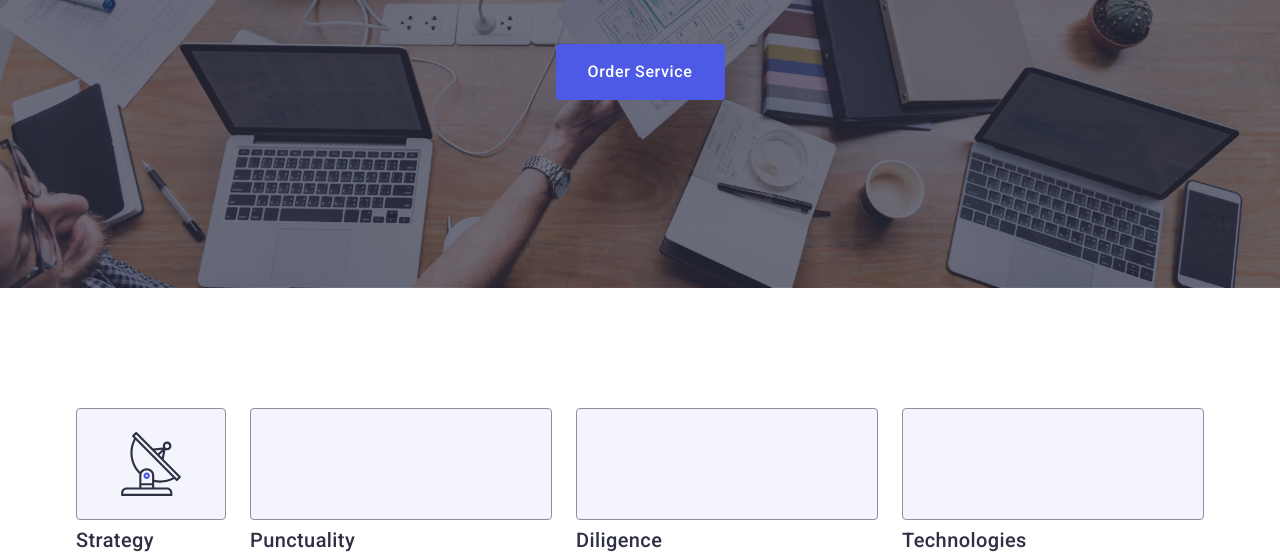
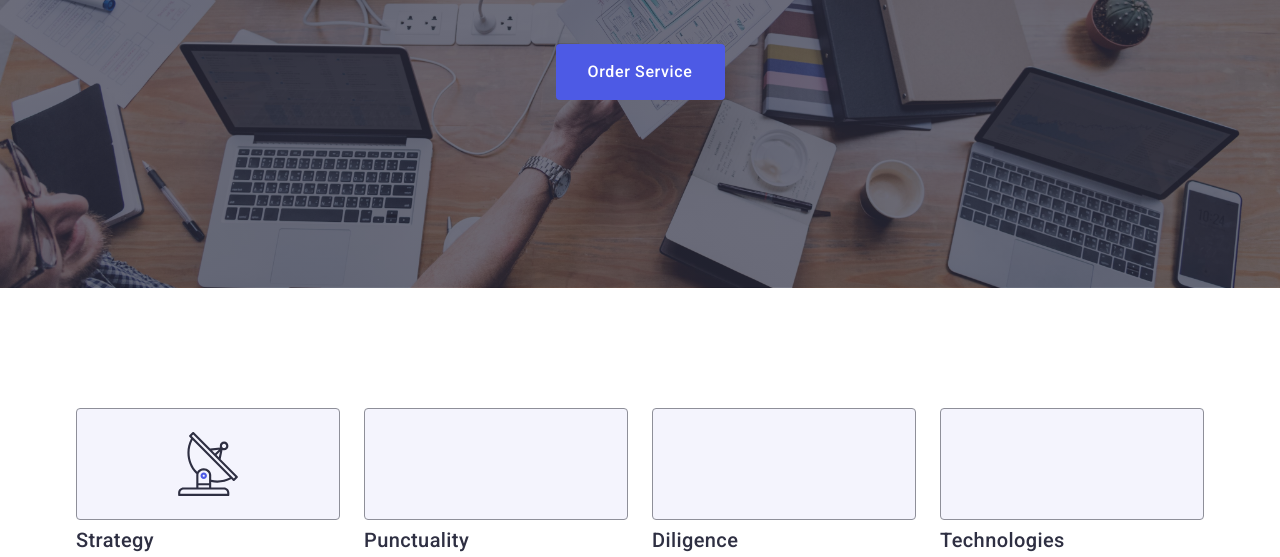
Before and after one commit to Arsenkamwrpf/goit-markup-hw-04, a plain HTML site: page index.html in a window 1280 px wide. Shown: the part 385-942 px from the top of the page. Drawn offline with nearby package versions, Linux system fonts and the light colour scheme.

Commit message:
modified:   styles.css

```diff
--- a/styles.css
+++ b/styles.css
@@ -228,6 +228,7 @@ nav {
     align-items: center;
     justify-content: center;
     height: 112px;
+    width: 264px;
     background-color: #f4f4fd;
     border-radius: 4px;
     border: 1px solid #8e8f99;
```
